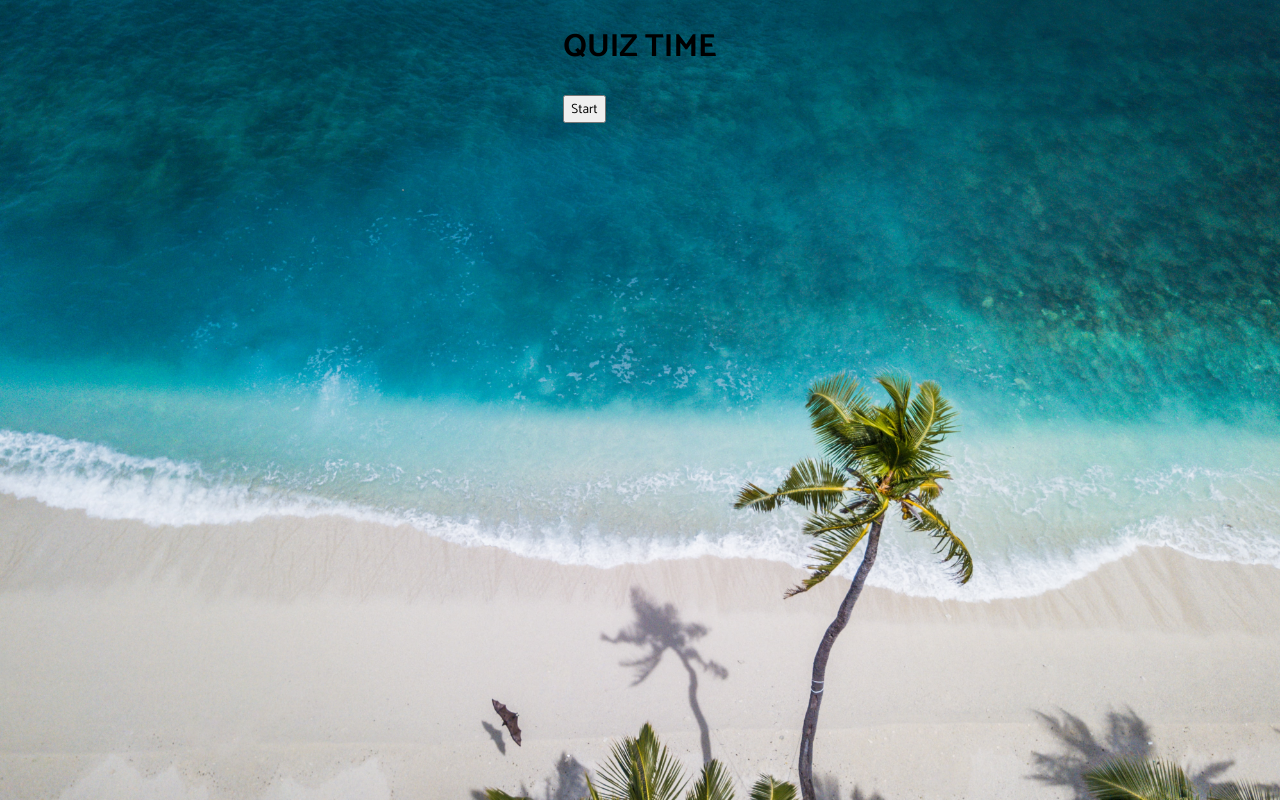
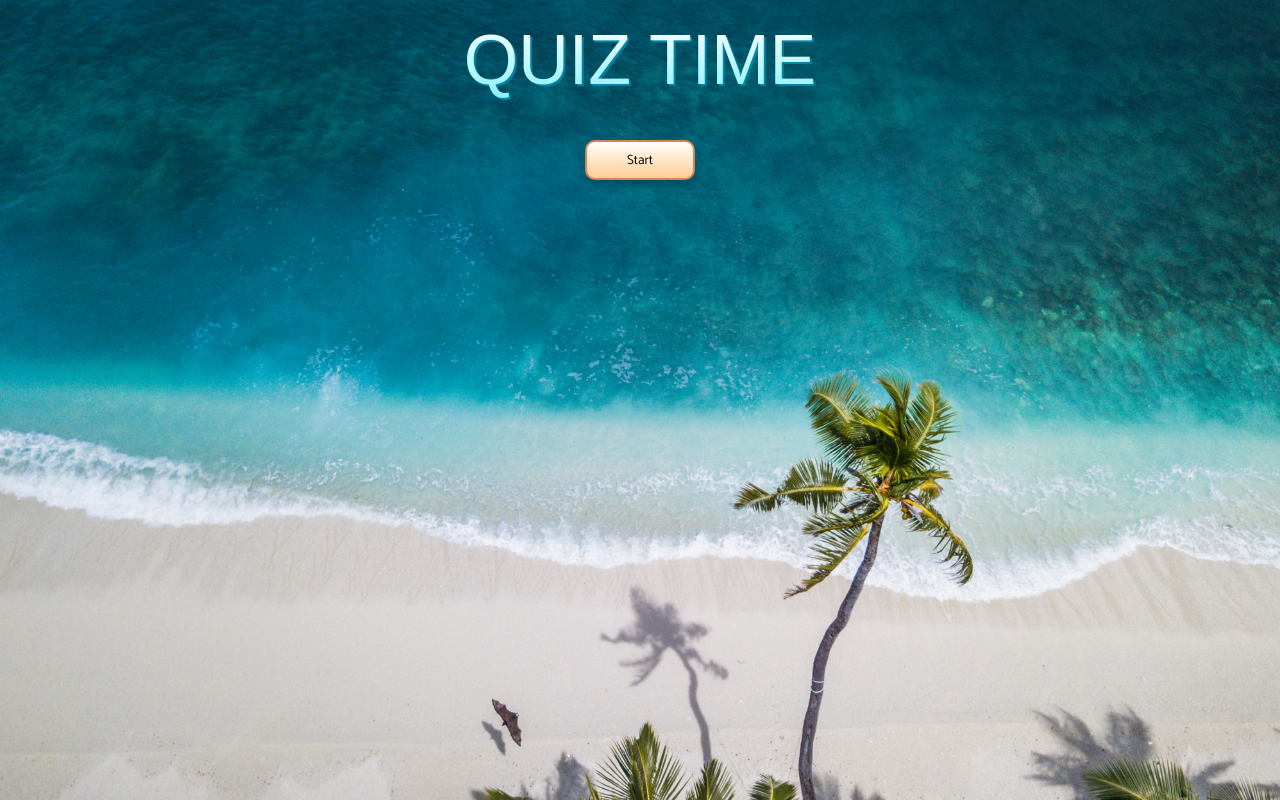
Before and after one commit to oguzcan-ayan/Quiz-App-with-Typescript, a React (Vite) app: page / in a window 1280 px wide. Built offline with nearby package versions, Linux system fonts and the light colour scheme; a web font is replaced by a local one.

Commit message:
some-updates-in-app

```diff
--- a/src/App.styles.ts
+++ b/src/App.styles.ts
@@ -43,5 +43,27 @@
         background-clip: text;
         -webkit-background-clip: text;
         -webkit-text-fill-color: transparent;
+        -moz-background-clip: text;
+        -moz-text-fill-color: transparent;
+        filter: drop-shadow(2px 2px #0085a3);
+        font-size: 70px;
+        font-weight: 100;
+        text-align: center;
+        margin: 20px;
+    }
+
+    .start-btn, .next-btn{
+        cursor: pointer;
+        background: linear-gradient(180deg, #fff, #ffcc91);
+        border: 2px solid #d38558;
+        box-shadow: 0px 5px 10px rgba(0, 0, 0, 0.25);
+        border-radius: 10px;
+        height: 40px;
+        margin: 20px 0;
+        padding: 0 40px;
+    }
+
+    .start-btn{
+        max-width: 200px;
     }
 `;
--- a/src/App.tsx
+++ b/src/App.tsx
@@ -8,7 +8,7 @@
 import { QuestionState, Difficulty } from "./api/api";
 
 //styles
-import { GlobalStyle } from "./App.styles";
+import { GlobalStyle, Wrapper } from "./App.styles";
 
 export type AnswerObject = {
   question: string;
@@ -87,7 +87,7 @@
   return (
     <>
     <GlobalStyle />
-      <div>
+      <Wrapper>
         <h1>QUIZ TIME</h1>
         {
           gameOver || userAnswers.length === totalQuestions ? (
@@ -119,12 +119,7 @@
         ) : null
         }
 
-        {gameOver && userAnswers.length === totalQuestions && (
-          <p>You guessed {score} questions correctly.</p>
-        )
-        }
-
-      </div>
+      </Wrapper>
     </>
   )
 }
```
